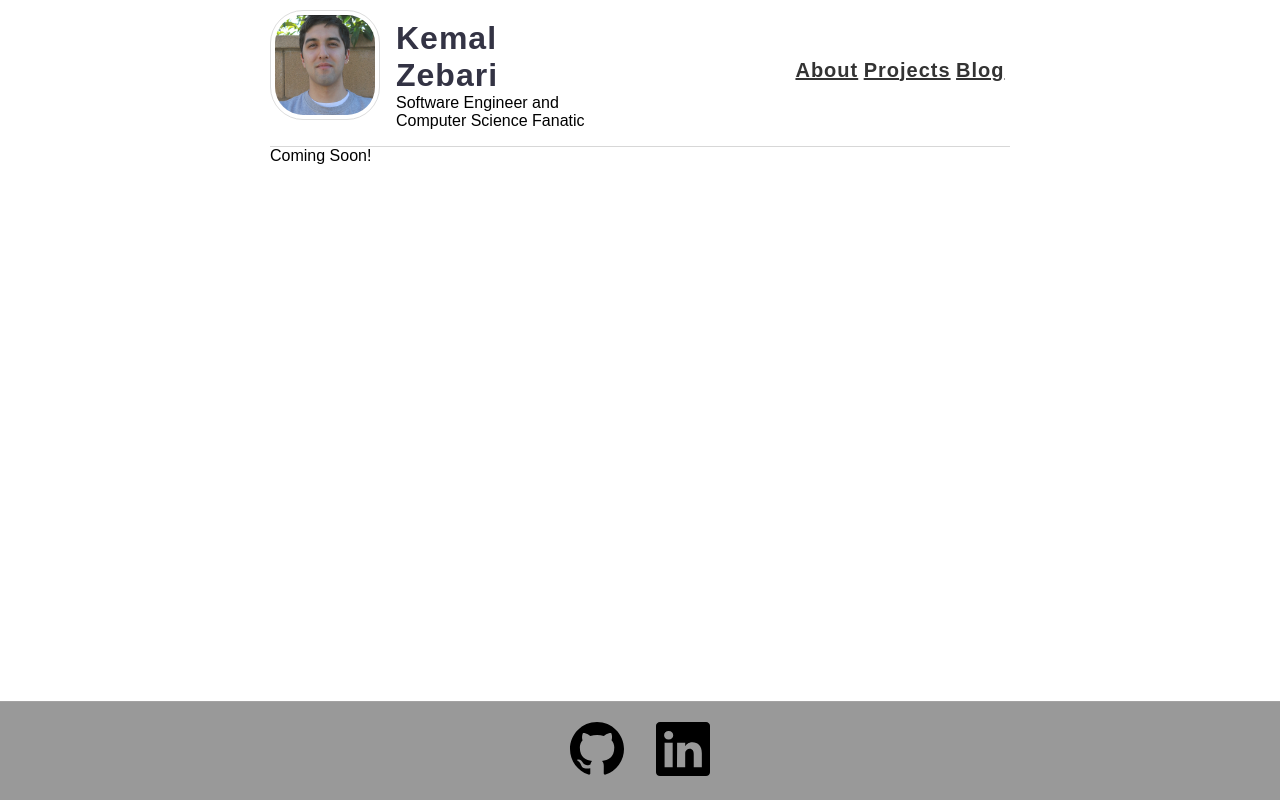
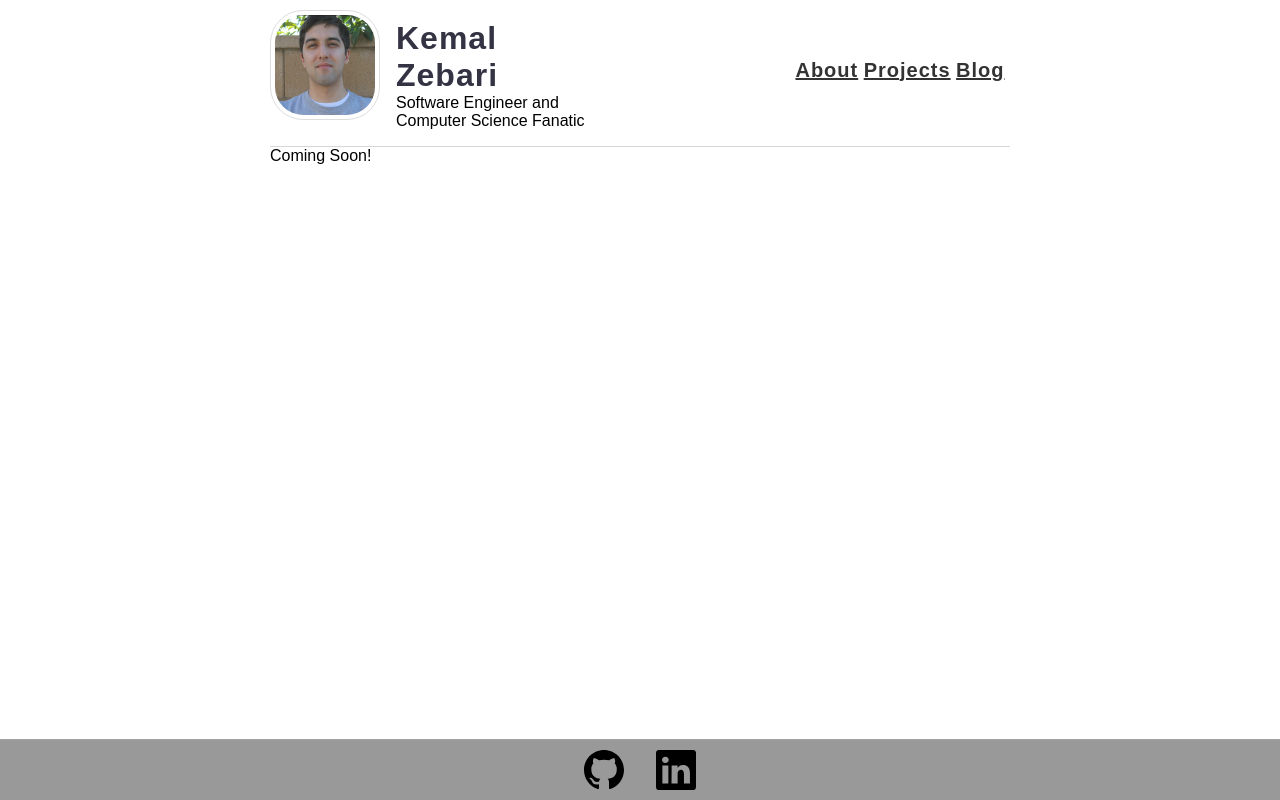
Before and after one commit to kemzeb/kemzeb.github.io, a React (Create React App) app: page /blog in a window 1280 px wide. Built offline with nearby package versions, Linux system fonts and the light colour scheme; a web font is replaced by a local one.

Commit message:
feat(Footer): Shrink the size of icons and footer

```diff
--- a/src/components/Footer.css
+++ b/src/components/Footer.css
@@ -1,5 +1,5 @@
 .resolve-footer-blocking-content {
-    margin-bottom:120px;
+    margin-bottom:80px;
     width: 100%;
 }
 footer {
@@ -7,7 +7,7 @@ footer {
     bottom: 0;
     left: 0;
     right: 0;
-    padding: 20px;
+    padding: 10px 8px 6px 8px;
     border-top: 1px solid rgb(163, 162, 162);
     background-color: rgb(153, 153, 153);
 }
@@ -15,7 +15,6 @@ footer {
 .icons {
     margin: 0 auto;
     display: flex;
-    align-items: center;
     justify-content: center;
     gap: 32px;
 }
@@ -24,3 +23,8 @@ footer {
     text-decoration: none;
     color: black;
 }
+
+.svg-icon {
+    width: 40px;
+    height: 40px;
+}
--- a/src/components/Footer.js
+++ b/src/components/Footer.js
@@ -8,9 +8,8 @@ function Footer() {
         <div className="icons">
           <a className="icon" href="https://github.com/kemzeb" target="_blank" rel="noreferrer">
             <svg
+              className="svg-icon"
               xmlns="http://www.w3.org/2000/svg"
-              width="54"
-              height="54"
               fill="currentColor"
               viewBox="0 0 16 16"
             >
@@ -24,9 +23,8 @@ function Footer() {
             rel="noreferrer"
           >
             <svg
+              className="svg-icon"
               xmlns="http://www.w3.org/2000/svg"
-              width="54"
-              height="54"
               fill="currentColor"
               viewBox="0 0 16 16"
             >
```
